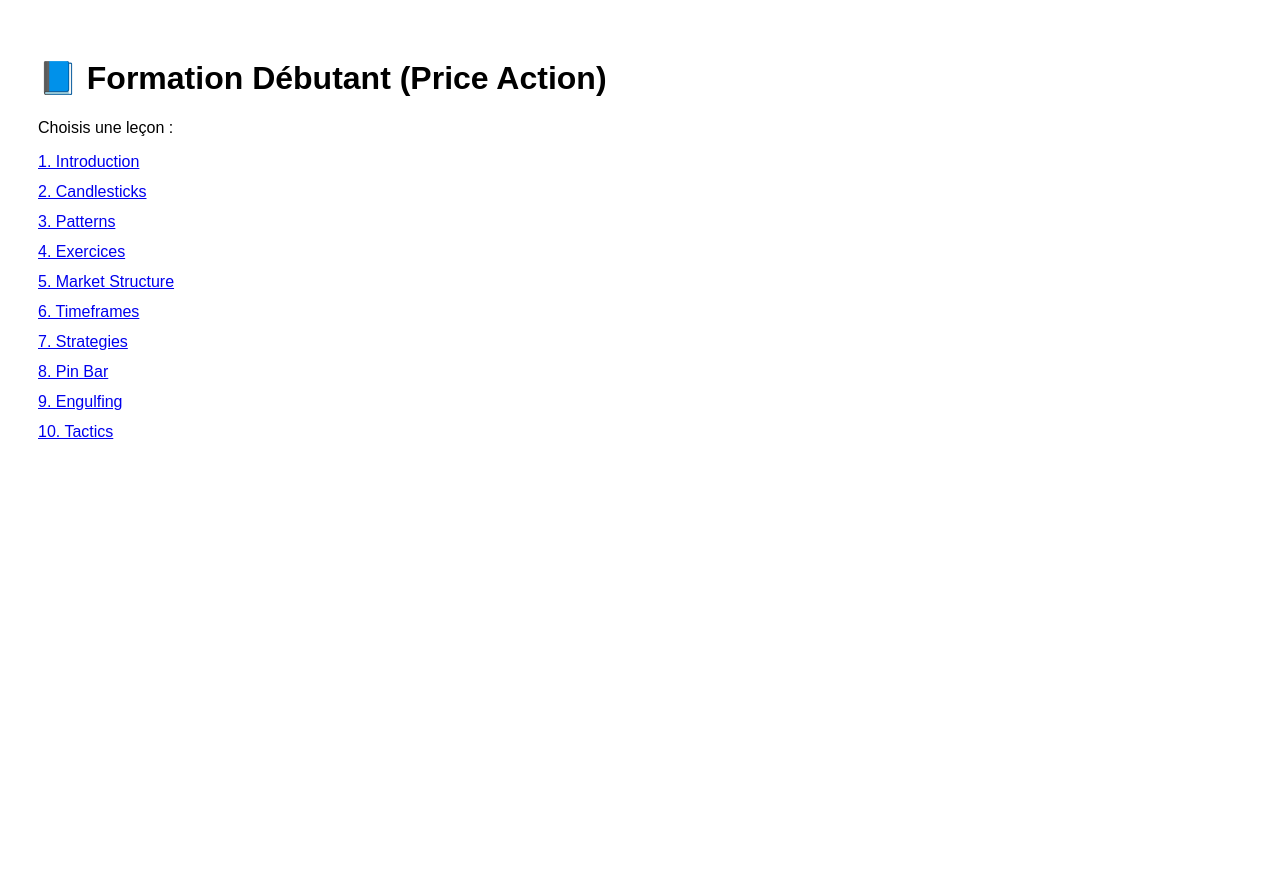
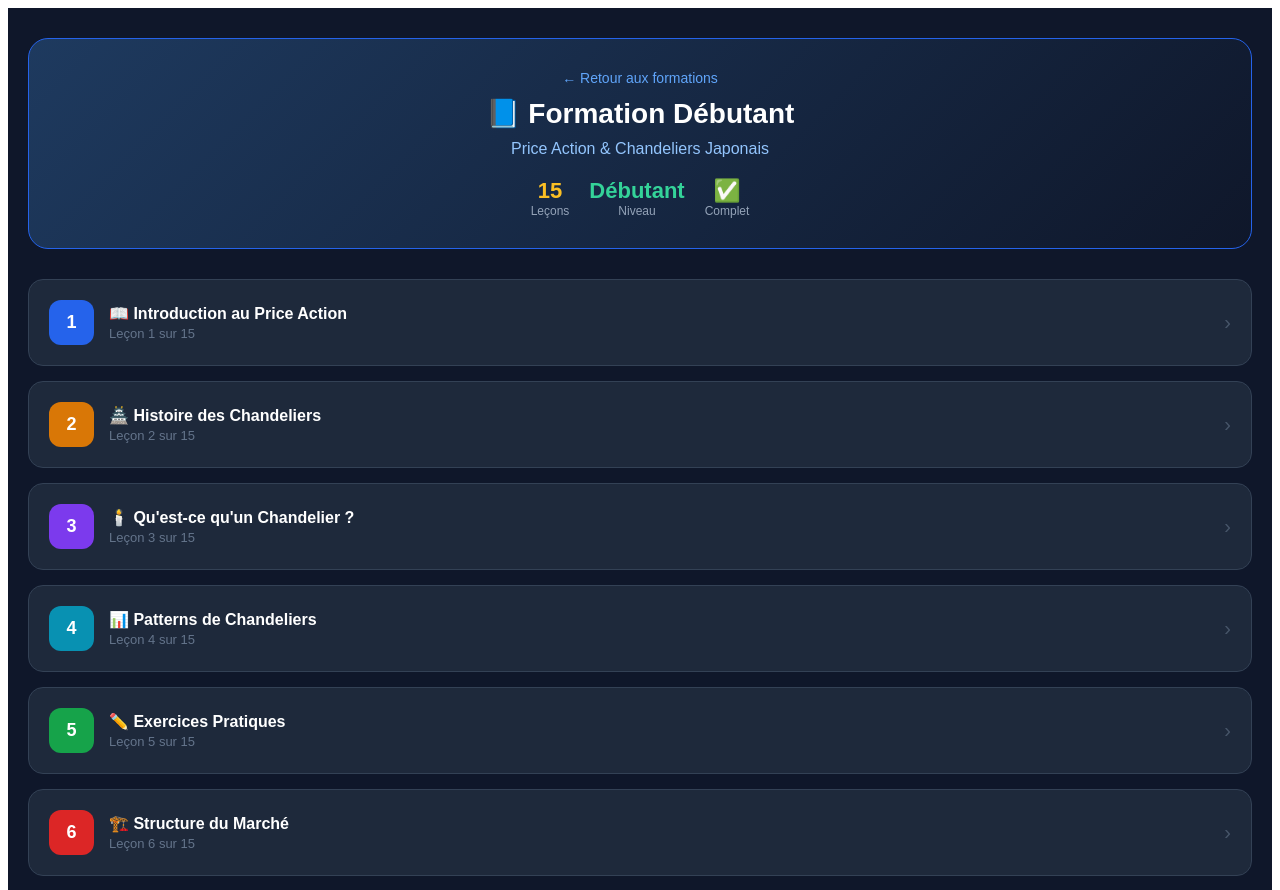
Before and after one commit to BKG226/trading-academy, a Next.js app: page /formation/debutant in a window 1280 px wide. Shown: the top 890 px of the page. Before the commit the page ends 800 px from the top, so only its background shows below. Built offline with nearby package versions, Linux system fonts and the light colour scheme.

Commit message:
update beginner formation menu

```diff
--- a/app/formation/debutant/page.tsx
+++ b/app/formation/debutant/page.tsx
@@ -1,21 +1,116 @@
 export default function DebutantHome() {
+  const lecons = [
+    { num: 1, titre: "Introduction au Price Action", slug: "introduction", emoji: "📖", couleur: "#2563eb" },
+    { num: 2, titre: "Histoire des Chandeliers", slug: "history", emoji: "🏯", couleur: "#d97706" },
+    { num: 3, titre: "Qu'est-ce qu'un Chandelier ?", slug: "candlesticks", emoji: "🕯️", couleur: "#7c3aed" },
+    { num: 4, titre: "Patterns de Chandeliers", slug: "patterns", emoji: "📊", couleur: "#0891b2" },
+    { num: 5, titre: "Exercices Pratiques", slug: "exercices", emoji: "✏️", couleur: "#16a34a" },
+    { num: 6, titre: "Structure du Marché", slug: "market-structure", emoji: "🏗️", couleur: "#dc2626" },
+    { num: 7, titre: "Timeframes & Top Down Analysis", slug: "timeframes", emoji: "⏱️", couleur: "#9333ea" },
+    { num: 8, titre: "Stratégies de Trading", slug: "strategies", emoji: "🎯", couleur: "#0284c7" },
+    { num: 9, titre: "Pin Bar — Stratégies", slug: "pin-bar", emoji: "📌", couleur: "#059669" },
+    { num: 10, titre: "Tactiques de Trading", slug: "tactics", emoji: "⚡", couleur: "#e11d48" },
+    { num: 11, titre: "Pin Bar avec Confluence", slug: "pinbar-confluence", emoji: "🎯", couleur: "#f59e0b" },
+    { num: 12, titre: "Engulfing Bar Pattern", slug: "engulfing", emoji: "🔄", couleur: "#6366f1" },
+    { num: 13, titre: "Inside Bar Pattern", slug: "inside-bar", emoji: "📦", couleur: "#10b981" },
+    { num: 14, titre: "Money Management", slug: "money-management", emoji: "💰", couleur: "#ef4444" },
+    { num: 15, titre: "Conclusion", slug: "conclusion", emoji: "🏆", couleur: "#8b5cf6" },
+  ];
+
   return (
-    <div style={{ padding: 30, fontFamily: "Arial" }}>
-      <h1>📘 Formation Débutant (Price Action)</h1>
+    <div style={{
+      minHeight: "100vh",
+      background: "#0f172a",
+      fontFamily: "Arial",
+      padding: "30px 20px",
+    }}>
 
-      <p>Choisis une leçon :</p>
+      {/* HEADER */}
+      <div style={{
+        background: "linear-gradient(135deg, #1e3a5f, #0f172a)",
+        borderRadius: "20px",
+        padding: "30px",
+        marginBottom: "30px",
+        border: "1px solid #2563eb",
+        textAlign: "center",
+      }}>
+        <a href="/formation" style={{ color: "#60a5fa", fontSize: "14px", textDecoration: "none" }}>
+          ← Retour aux formations
+        </a>
+        <h1 style={{ color: "white", fontSize: "28px", margin: "10px 0 5px 0" }}>
+          📘 Formation Débutant
+        </h1>
+        <p style={{ color: "#93c5fd", marginTop: "10px", fontSize: "16px" }}>
+          Price Action & Chandeliers Japonais
+        </p>
+        <div style={{
+          display: "flex",
+          justifyContent: "center",
+          gap: "20px",
+          marginTop: "20px",
+        }}>
+          {[
+            { label: "Leçons", value: "15", color: "#fbbf24" },
+            { label: "Niveau", value: "Débutant", color: "#34d399" },
+            { label: "Complet", value: "✅", color: "#60a5fa" },
+          ].map((stat, i) => (
+            <div key={i} style={{ textAlign: "center" }}>
+              <div style={{ color: stat.color, fontSize: "22px", fontWeight: "bold" }}>{stat.value}</div>
+              <div style={{ color: "#94a3b8", fontSize: "12px" }}>{stat.label}</div>
+            </div>
+          ))}
+        </div>
+      </div>
 
-      <div style={{ display: "grid", gap: 12 }}>
-        <a href="/formation/debutant/introduction">1. Introduction</a>
-        <a href="/formation/debutant/candlesticks">2. Candlesticks</a>
-        <a href="/formation/debutant/patterns">3. Patterns</a>
-        <a href="/formation/debutant/exercices">4. Exercices</a>
-        <a href="/formation/debutant/market-structure">5. Market Structure</a>
-        <a href="/formation/debutant/timeframes">6. Timeframes</a>
-        <a href="/formation/debutant/strategies">7. Strategies</a>
-        <a href="/formation/debutant/pin-bar">8. Pin Bar</a>
-        <a href="/formation/debutant/engulfing">9. Engulfing</a>
-        <a href="/formation/debutant/tactics">10. Tactics</a>
+      {/* LEÇONS */}
+      <div style={{ display: "flex", flexDirection: "column", gap: "15px" }}>
+        {lecons.map((lecon) => (
+          <a key={lecon.num} href={`/formation/debutant/${lecon.slug}`} style={{ textDecoration: "none" }}>
+            <div style={{
+              background: "#1e293b",
+              borderRadius: "15px",
+              padding: "20px",
+              display: "flex",
+              alignItems: "center",
+              gap: "15px",
+              border: "1px solid #334155",
+            }}>
+              <div style={{
+                width: "45px",
+                height: "45px",
+                borderRadius: "12px",
+                background: lecon.couleur,
+                display: "flex",
+                alignItems: "center",
+                justifyContent: "center",
+                fontSize: "18px",
+                fontWeight: "bold",
+                color: "white",
+                flexShrink: 0,
+              }}>
+                {lecon.num}
+              </div>
+              <div style={{ flex: 1 }}>
+                <div style={{ color: "white", fontSize: "16px", fontWeight: "bold" }}>
+                  {lecon.emoji} {lecon.titre}
+                </div>
+                <div style={{ color: "#64748b", fontSize: "13px", marginTop: "3px" }}>
+                  Leçon {lecon.num} sur 15
+                </div>
+              </div>
+              <div style={{ color: "#475569", fontSize: "20px" }}>›</div>
+            </div>
+          </a>
+        ))}
+      </div>
+
+      <div style={{
+        marginTop: "30px",
+        textAlign: "center",
+        color: "#475569",
+        fontSize: "13px",
+      }}>
+        Trading Academy — Niveau Débutant
       </div>
     </div>
   );
```
